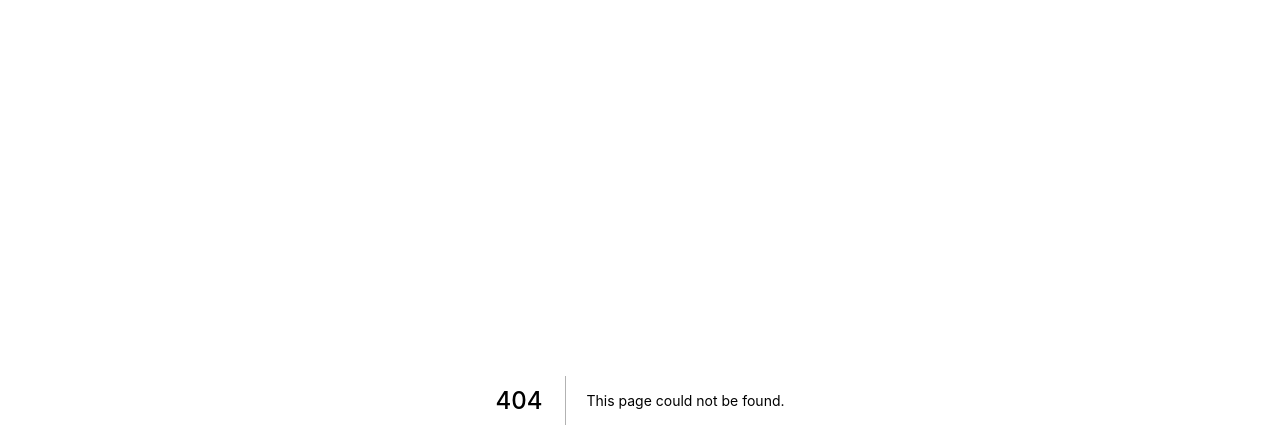
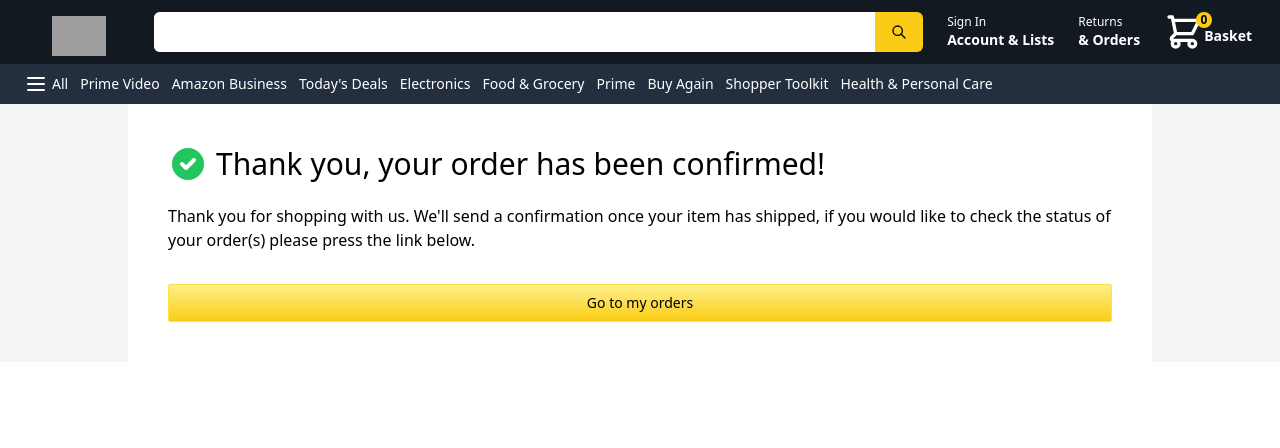
Before and after one commit to Bishesh58/amazon-clone-next, a Next.js app: page /success in a window 1280 px wide. Before the commit this address had no page. Shown: the top 448 px of the page. Built offline with nearby package versions, Linux system fonts and the light colour scheme; no server answers; grey boxes are pictures that could not be loaded.

Commit message:
added order success page

```diff
--- /dev/null
+++ b/pages/success.js
@@ -0,0 +1,35 @@
+import Navbar from "../components/Navbar";
+import { useRouter } from "next/router";
+import { CheckCircleIcon } from "@heroicons/react/solid";
+
+function success() {
+  const router = useRouter();
+  return (
+    <div className="bg-gray-100">
+      <Navbar />
+      <main className="max-w-screen-lg mx-auto">
+        <div className="flex flex-col p-10 bg-white">
+          <div className="flex items-center space-x-2 mb-5">
+            <CheckCircleIcon className="text-green-500 h-10" />
+            <h1 className="text-3xl">
+              Thank you, your order has been confirmed!
+            </h1>
+          </div>
+          <p>
+            Thank you for shopping with us. We'll send a confirmation once your
+            item has shipped, if you would like to check the status of your
+            order(s) please press the link below.
+          </p>
+          <button
+            onClick={() => router.push("/orders")}
+            className="button mt-8"
+          >
+            Go to my orders
+          </button>
+        </div>
+      </main>
+    </div>
+  );
+}
+
+export default success;
```
